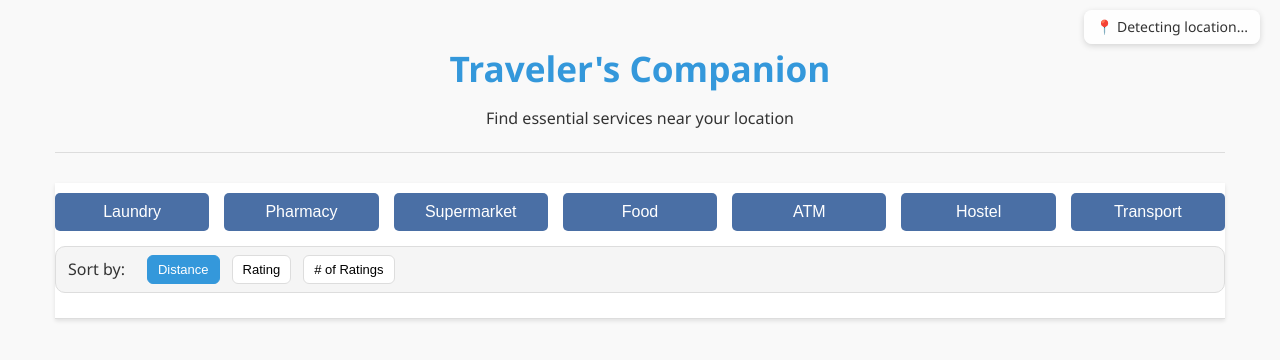
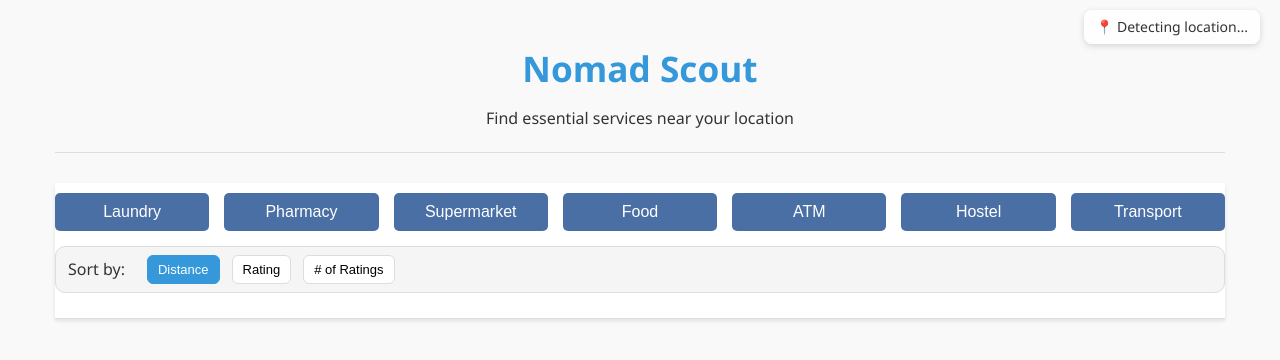
Before and after one commit to MMatthews71/TravellerCompanion, a Flask app: page / in a window 1280 px wide. Shown: the top 360 px of the page. Run offline with Flask 3, Linux system fonts and the light colour scheme.

Commit message:
name change

```diff
--- a/templates/index.html
+++ b/templates/index.html
@@ -3,7 +3,7 @@
 <head>
   <meta charset="UTF-8">
   <meta name="viewport" content="width=device-width, initial-scale=1.0">
-  <title>Traveler's Companion</title>
+  <title>Nomad Scout</title>
   <link rel="stylesheet" href="{{ url_for('static', filename='css/styles.css') }}?v={{ version }}">
   <style>
     /* Add this if not already in styles.css */
@@ -40,7 +40,7 @@
 <body>
   <div class="container">
     <header>
-      <h1>Traveler's Companion</h1>
+      <h1>Nomad Scout</h1>
       <p>Find essential services near your location</p>
       <div id="user-location" class="user-location">📍 Detecting location...</div>
     </header>
```
